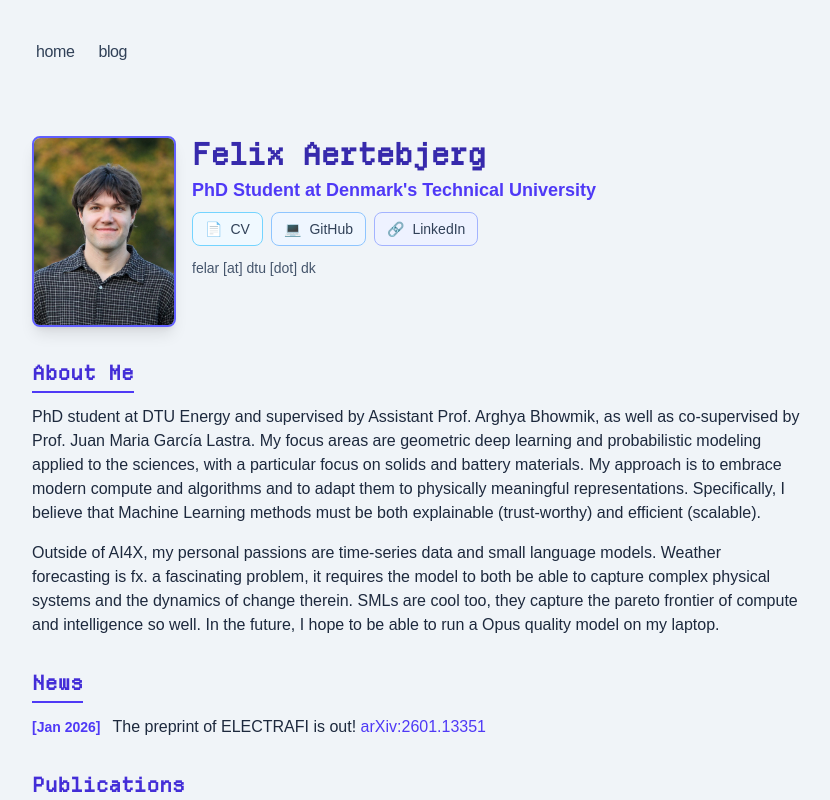
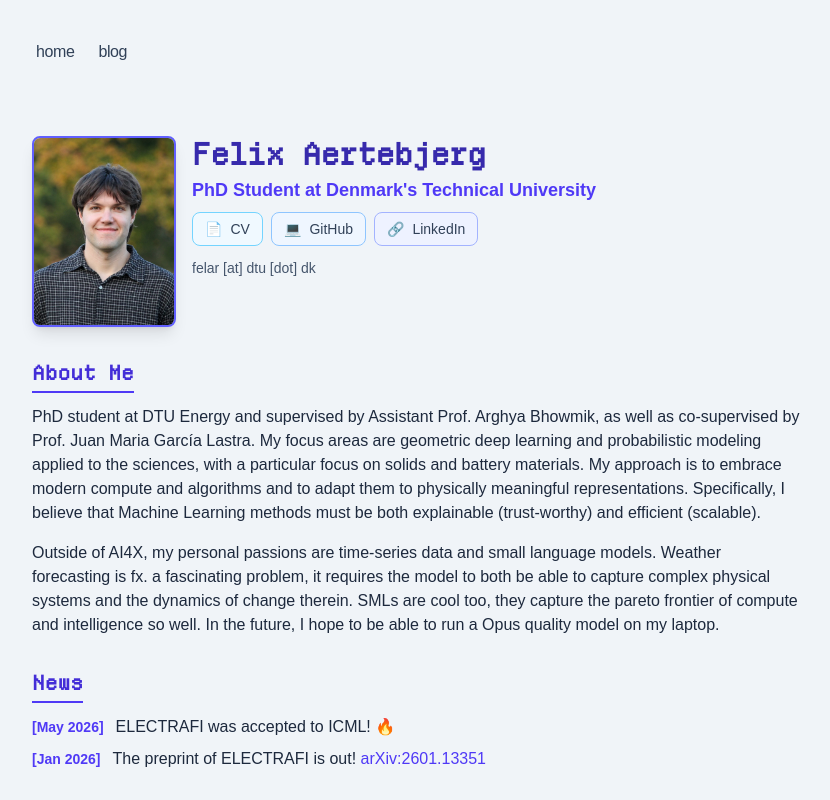
Before and after one commit to aerte/aerte.github.io, a Next.js app: page / in a window 1280 px wide. Shown: the top 800 px of the page, without its empty margins (224-1054 px from the left). Built offline with nearby package versions, Linux system fonts and the light colour scheme; a web font is replaced by a local one.

Commit message:
added news

```diff
--- a/app/page.tsx
+++ b/app/page.tsx
@@ -61,6 +61,10 @@ export default function Page() {
       <section className="mb-8">
         <h2 className="text-xl font-bold text-indigo-700 mb-3 pb-1 border-b-2 border-indigo-600 inline-block">News</h2>
         <ul className="space-y-2">
+          <li className="text-slate-800 dark:text-slate-800">
+            <span className="font-semibold text-indigo-600 mr-3 text-sm">[May 2026]</span>
+            ELECTRAFI was accepted to ICML! 🔥
+          </li>
           <li className="text-slate-800 dark:text-slate-800">
             <span className="font-semibold text-indigo-600 mr-3 text-sm">[Jan 2026]</span>
             The preprint of ELECTRAFI is out! <a href="https://arxiv.org/html/2601.19966v1" className="text-indigo-600 hover:text-indigo-800 transition-all duration-200">arXiv:2601.13351</a>
```
